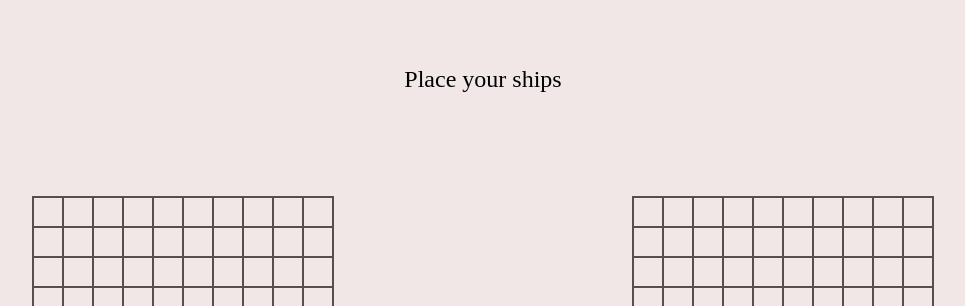
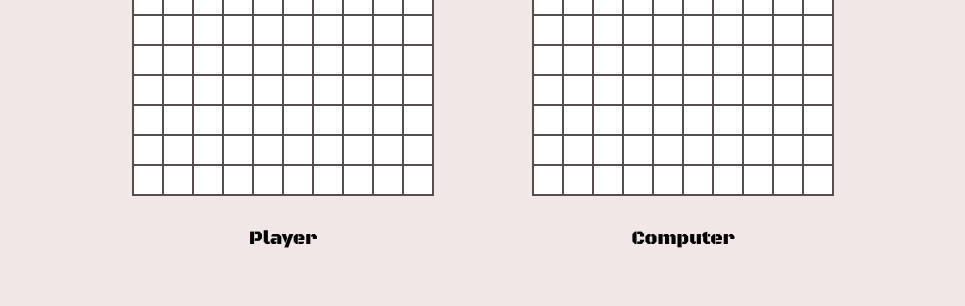
Before and after one commit to angie0123/battleship, a website built with webpack: page dist/index.html in a window 1280 px wide. Shown: the part 128-434 px from the top of the page, without its empty margins (157-1122 px from the left). Built offline with nearby package versions, Linux system fonts and the light colour scheme.

Commit message:
Add styling touch ups

```diff
--- a/dist/index.html
+++ b/dist/index.html
@@ -4,6 +4,10 @@
     <meta charset="UTF-8" />
     <meta http-equiv="X-UA-Compatible" content="IE=edge" />
     <meta name="viewport" content="width=device-width, initial-scale=1.0" />
+    <link
+      href="https://fonts.googleapis.com/css2?family=Black+Ops+One&display=swap"
+      rel="stylesheet"
+    />
     <link rel="stylesheet" href="styles.css" />
     <script src="main.js" defer></script>
     <title>Battleship</title>
--- a/dist/styles.css
+++ b/dist/styles.css
@@ -3,6 +3,8 @@
   margin: 0;
   box-sizing: border-box;
   --bg-color: rgb(241, 231, 231);
+  --border-color: rgb(87, 79, 79);
+  font-family: 'Black Ops One', cursive;
 }
 
 body {
@@ -11,6 +13,7 @@ body {
   display: flex;
   flex-direction: column;
   align-items: center;
+  justify-content: center;
 }
 
 .game-title {
@@ -21,12 +24,12 @@ body {
 
 .status {
   font-size: 1.5rem;
-  margin-top: 80px;
+  margin-top: 40px;
 }
 
 .boards-container {
   display: flex;
-  width: 1000px;
+  width: 800px;
   justify-content: space-between;
   margin-top: 80px;
 }
@@ -46,13 +49,14 @@ body {
 }
 
 .board-grid {
-  border: 1px solid rgb(87, 79, 79);
+  border: 1px solid var(--border-color);
 }
 
 .square {
   width: 30px;
   height: 30px;
-  border: 1.2px solid rgb(87, 79, 79);
+  border: 1.2px solid var(--border-color);
+  background-color: white;
 }
 
 .row {
```
